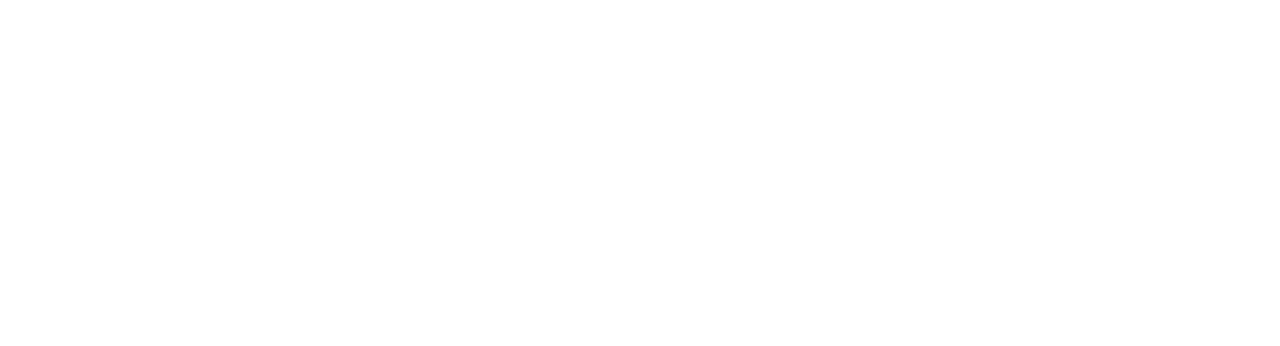
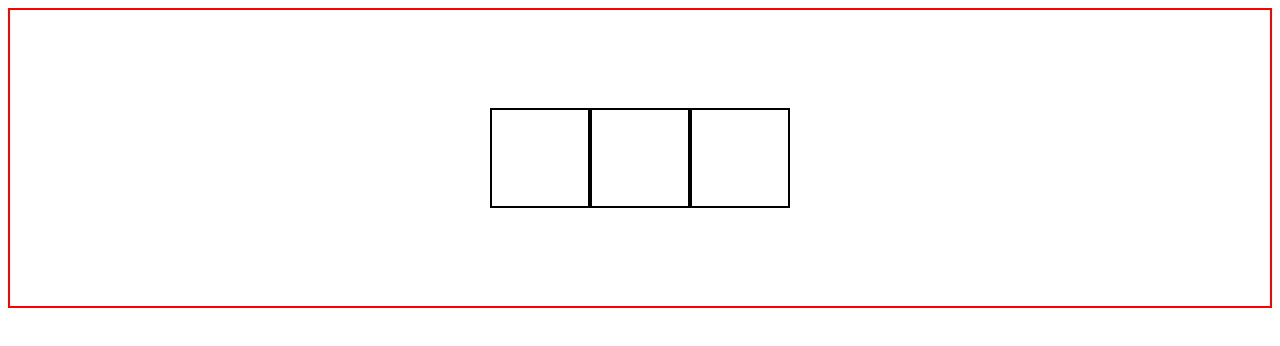
Before and after one commit to ryancomito/firstproject, a plain HTML site: page flexbox.html in a window 1280 px wide. Drawn offline with Linux system fonts and the light colour scheme.

Commit message:
Using flex to center items within div

```diff
--- a/flexbox.html
+++ b/flexbox.html
@@ -5,6 +5,7 @@
     <meta http-equiv="X-UA-Compatible" content="IE=edge">
     <meta name="viewport" content="width=device-width, initial-scale=1.0">
     <title>Flex Layout</title>
+    <link rel="stylesheet" href="./styleflex.css">
 </head>
 <body>
     <div class="container">
--- /dev/null
+++ b/styleflex.css
@@ -0,0 +1,18 @@
+* {
+    box-sizing: border-box;
+}
+
+.container {
+    width: 100%;
+    height: 300px;
+    border: 2px solid red;
+    display: flex;
+    justify-content: center;
+    align-items: center;
+}
+
+.box {
+    width: 100px;
+    height: 100px;
+    border: 2px solid black;
+}
```
